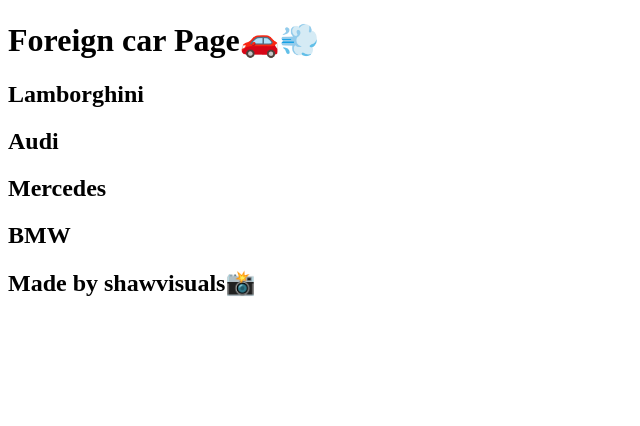
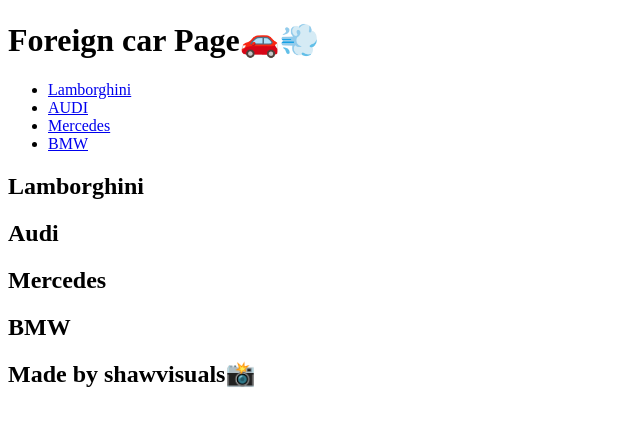
Before and after one commit to abeshaw97/Foreigncar, a plain HTML site: page index.html in a window 1280 px wide. Shown: the whole page, without its empty margins (0-640 px from the left). Drawn offline with Linux system fonts and the light colour scheme.

Commit message:
added listed elements for the navigation

```diff
--- a/index.html
+++ b/index.html
@@ -8,7 +8,28 @@
 </head>
 <body>
     <header> <h1>Foreign car Page🚗💨</h1> </header>
+<nav>
+<!-- Unordered list element -->
+<ul>
+    <!-- List item element-->
+    <li>
+      <!-- Anchor element -->
+      <a href="#Lamborghini">Lamborghini</a>
+    </li>
+    <li>
+      <a href="#AUDI">AUDI</a>
+    </li>
+    <li>
+      <a href="#MERCEDES">Mercedes</a>
+    </li>
+    <li>
+      <a href="#BMW">BMW</a>
+    </li>
 
+    </ul>
+
+
+</nav>
 
 
 
```
